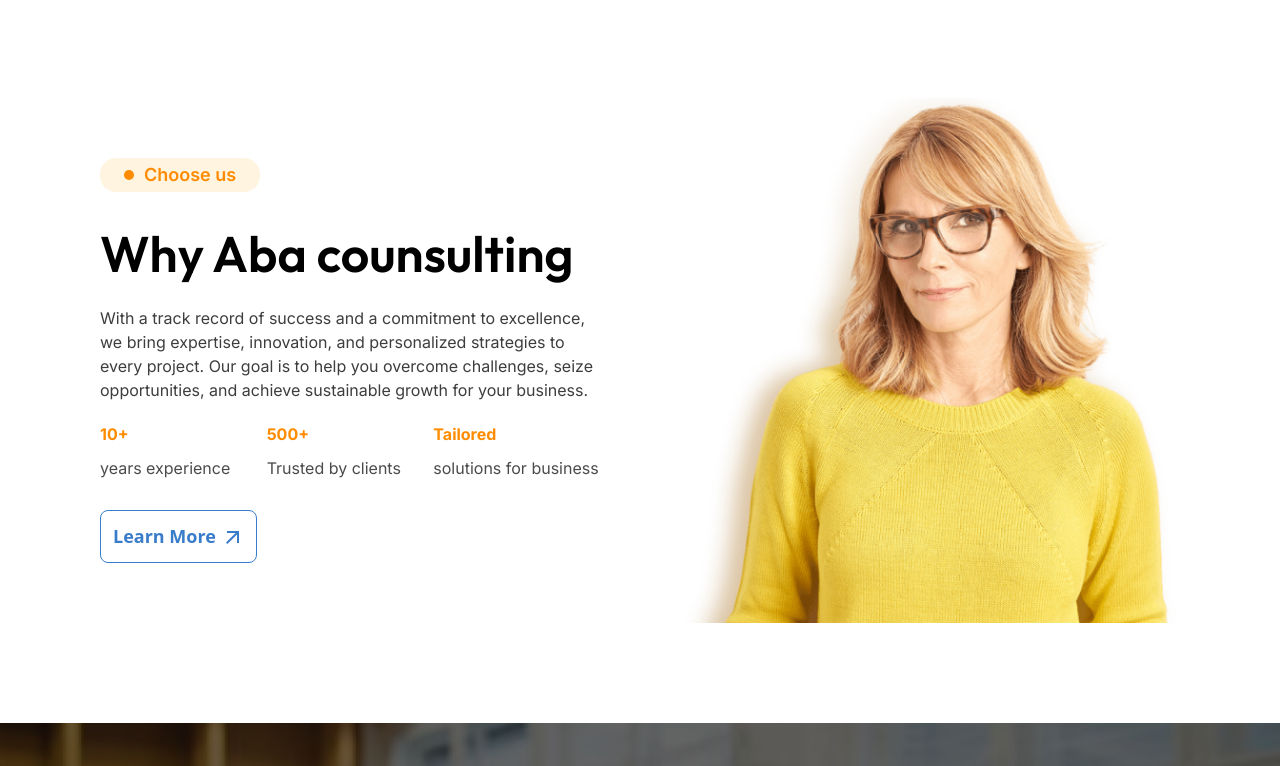
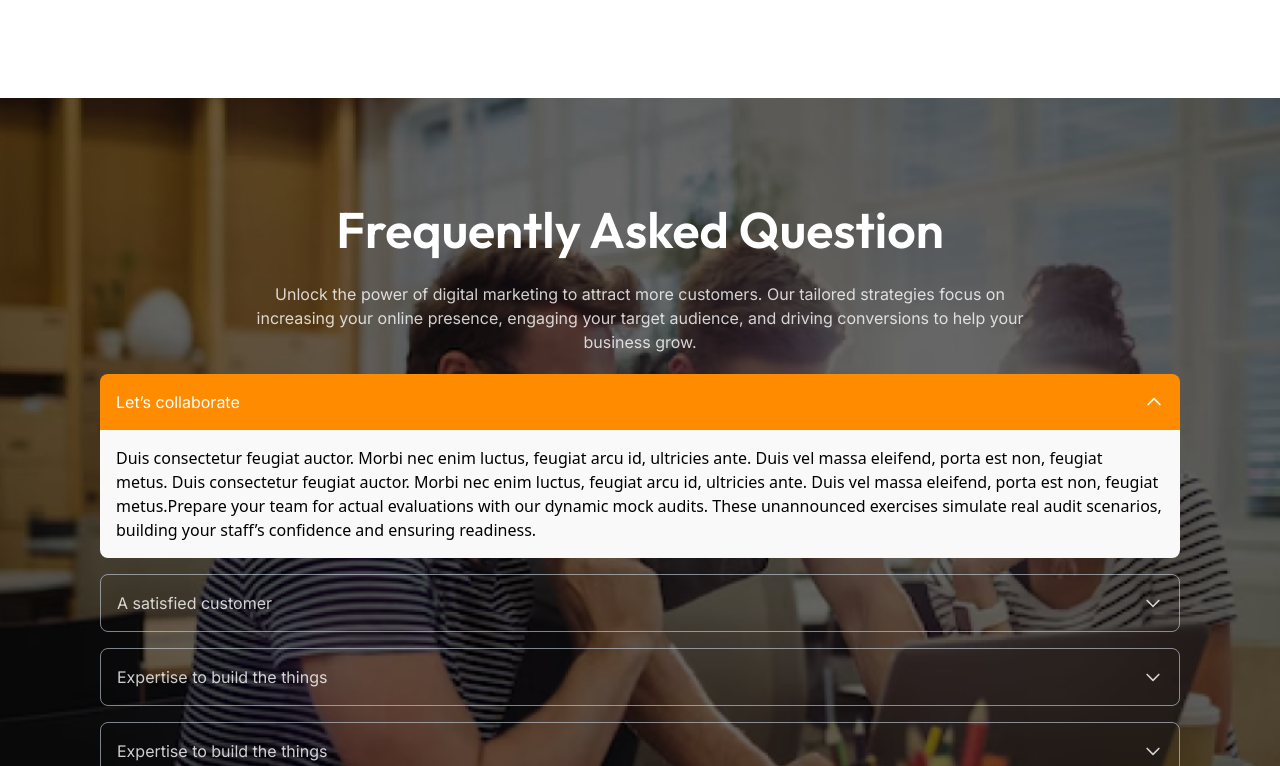
Before and after one commit to mahimnxt23/ABA-Consultancy-Copy, a React (Vite) app: page / in a window 1280 px wide. Shown: the part 1394-2160 px from the top of the page. Built offline with nearby package versions, Linux system fonts and the light colour scheme.

Commit message:
space correct

```diff
--- a/src/ClientSide/Home/Home.jsx
+++ b/src/ClientSide/Home/Home.jsx
@@ -191,8 +191,9 @@ const Home = () => {
             </div>
           </div>
         </div>
+
         {/*chooseUs  */}
-        <div className="sectionGap">
+        {/* <div className="sectionGap">
           <div className="whychooseus grid grid-cols-1 lg:grid-cols-2 items-center lg:justify-between  gap-[80px]">
             <div className="">
               <SectionIndicator status={"Choose us"} />
@@ -259,7 +260,8 @@ const Home = () => {
               />
             </div>
           </div>
-        </div>
+        </div> */}
+
         <Faq />
         {/* <div className="sectionGap">
           <div className="ourservices max-w-[900px]">
--- a/src/ClientSide/Shared/Navbar/Navbar.jsx
+++ b/src/ClientSide/Shared/Navbar/Navbar.jsx
@@ -364,7 +364,7 @@ const Navbar = () => {
             isOpen ? "translate-y-0" : "-translate-y-full"
           }`}
         >
-          <div className="px-[30px] menuText md:px-[32px] pt-2 pb-3 flex flex-col py-4 lg:mt-20 mt-28">
+          <div className="px-[30px] menuText md:px-[32px] pt-2 pb-3 flex flex-col gap-[10px] py-4 lg:mt-20 mt-28">
             {navLinks.map((link) => (
               <NavLink
                 key={link.name}
--- a/src/index.css
+++ b/src/index.css
@@ -34,7 +34,7 @@
 }
 
 .bodyText {
-  @apply text-[16px] leading-[24px] 2xl:text-[20px] 2xl:leading-[34px]
+  @apply text-[16px] leading-[20px] md:text-[16px] md:leading-[24px] 2xl:text-[20px] 2xl:leading-[34px]
 
   font-inter;
 }
```
